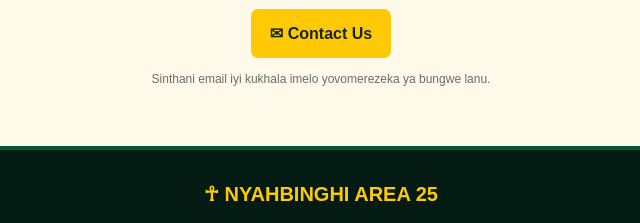
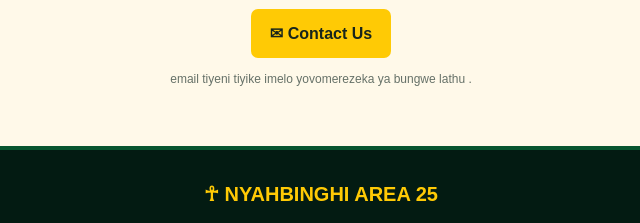
Before and after one commit to osmanmsukwa32-ai/Nyahbinghi-area-25-, a plain HTML site: page index.html in a window 1280 px wide. Shown: the part 1627-1850 px from the top of the page, 319-959 px from the left. Drawn offline with Linux system fonts and the light colour scheme.

Commit message:
Fix email instruction text in index.html

```diff
--- a/index.html
+++ b/index.html
@@ -160,7 +160,7 @@
         ✉ Contact Us
       </a>
       <p class="small-note">
-        Sinthani email iyi kukhala imelo yovomerezeka ya bungwe lanu.
+         email tiyeni tiyike imelo yovomerezeka ya bungwe lathu .
       </p>
     </section>
   </main>
```
